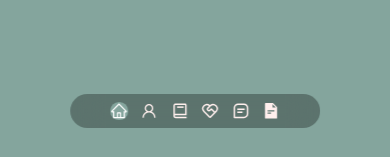
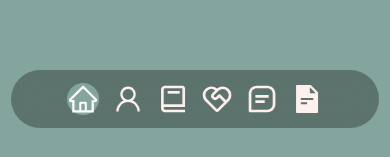
Before and after one commit to puentedg/React-Portfolio, a React (Create React App) app in the folder my-portfolio/: page / in a window 390 px wide. Shown: the part 684-841 px from the top of the page. Built offline with nearby package versions, Linux system fonts and the light colour scheme.

Commit message:
changed navbar

```diff
--- a/my-portfolio/src/components/nav.css
+++ b/my-portfolio/src/components/nav.css
@@ -2,7 +2,7 @@ nav {
     background-color: rgba(0,0,0,0.3);
     width: max-content;
     display: block;
-    padding: 0.5rem 2.5rem;
+    padding: 0.8rem 3.5rem;
     z-index:2;
     position:fixed;
     left:50%;
@@ -24,7 +24,7 @@ nav a {
     border-radius: 50%;
     display:flex;
     color:var(--color-light);
-    font-size: 1.1rem;
+    font-size: 2rem;
 }
 
 nav a:hover {
@@ -45,6 +45,7 @@ nav a.active {
         flex-direction: column; */
         top: auto;
         bottom: 2rem;
+        padding: 0.8rem 3.5rem;
     }
     nav a {
         padding:0;
--- a/my-portfolio/src/index.css
+++ b/my-portfolio/src/index.css
@@ -65,7 +65,8 @@ section > h2, section > h5 {
 
 section > h2 {
     color: var(--color-pr);
-    margin-bottom: 3rem;;
+    margin-bottom: 3rem;
+    font-size: 2.5rem;
 }
 
 .text-light {
```
